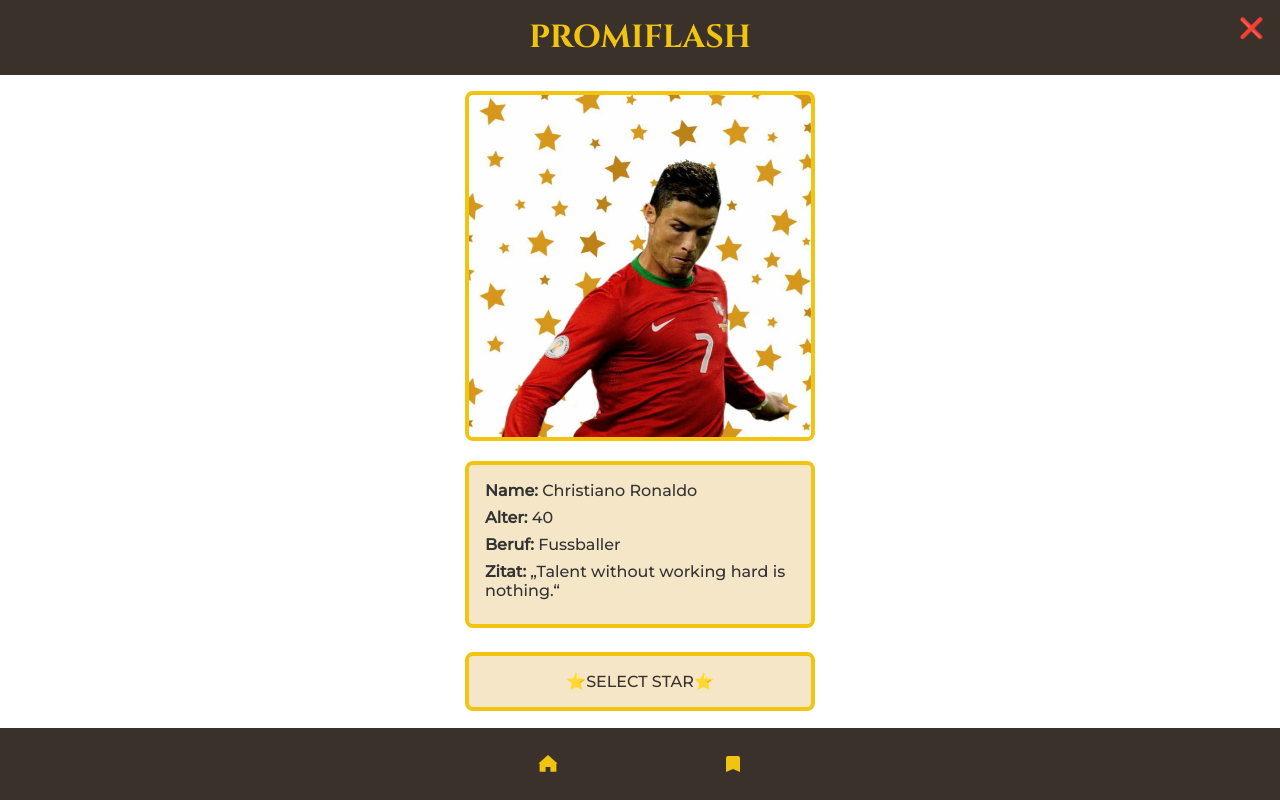
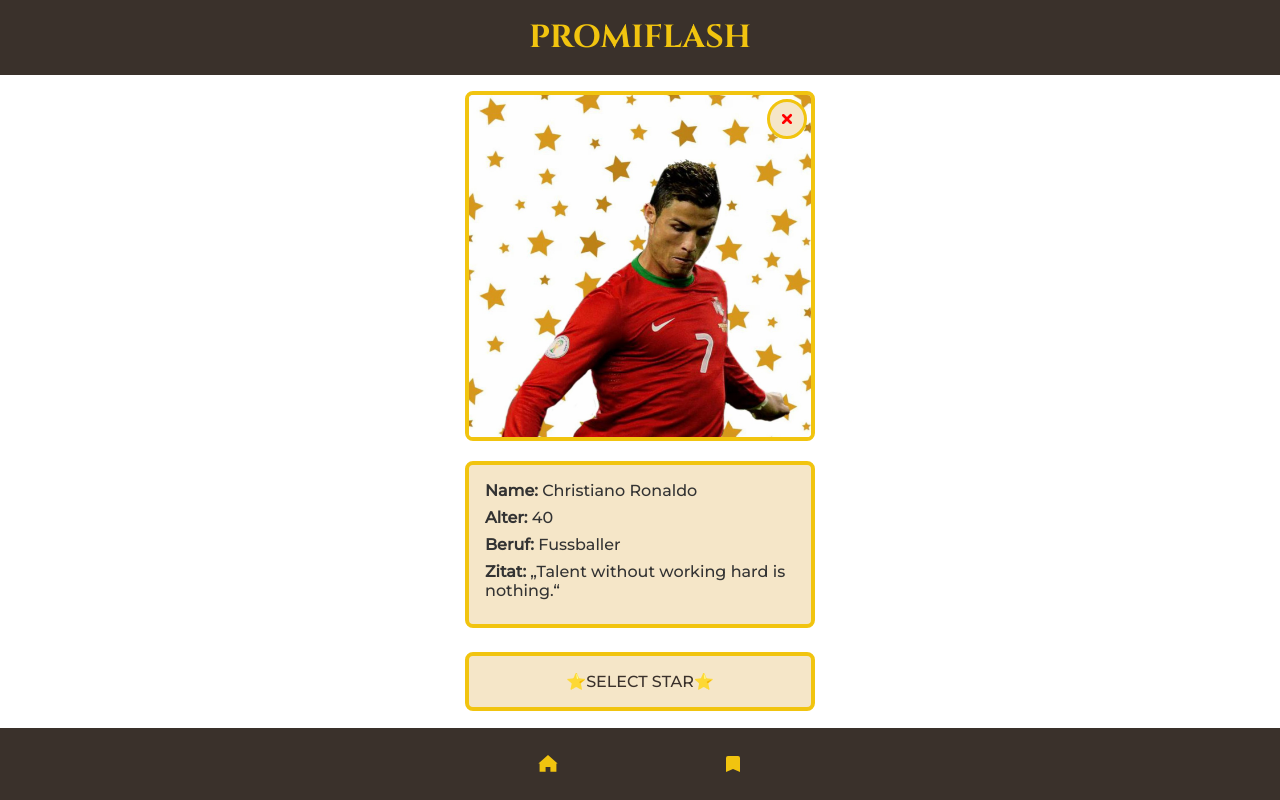
Before and after one commit to yannikholenstein/hci_ar_app, a plain HTML site: page detail-christiano.html in a window 1280 px wide. Drawn offline with Linux system fonts and the light colour scheme.

Commit message:
add close button

```diff
--- a/css/style.css
+++ b/css/style.css
@@ -223,6 +223,41 @@ body {
   margin-left: 10rem;
 }
 
+/* Detail-Image-Container für absolute Positionierung */
+.detail-image {
+  position: relative;
+}
+
+/* Close-Button als Kreis mit SVG drin */
+.detail-image .close {
+  position: absolute;
+  top: 0.5rem;
+  right: 0.5rem;
+  width: 2.5rem;
+  height: 2.5rem;
+  padding: 0;
+  border: 3px solid var(--color-gold);
+  background: var(--color-detail-bg);
+  border-radius: 50%;
+  display: flex;
+  align-items: center;
+  justify-content: center;
+  cursor: pointer;
+  z-index: 1;
+}
+
+/* SVG im Button skalieren */
+.detail-image .close svg {
+  fill: red;
+}
+.detail-image .close svg path {
+  fill: red;             /* Innenfarbe beibehalten */
+  stroke: red;           /* roter Außenstrich */
+  stroke-width: 2px;     /* Stärke des Strichs – größer = fetter */
+  stroke-linecap: round; /* abgerundete Enden */
+  stroke-linejoin: round;/* abgerundete Ecken */
+}
+
 /* Responsive: ab 600px zwei Spalten auf stars */
 @media (min-width: 600px) {
   .star-list {
--- a/detail-christiano.html
+++ b/detail-christiano.html
@@ -3,19 +3,25 @@
 <head>
   <meta charset="UTF-8">
   <meta name="viewport" content="width=device-width, initial-scale=1.0">
-  <title>Promiflash – Star One</title>
+  <title>Promiflash – Christiano Ronaldo</title>
   <link rel="stylesheet" href="css/style.css">
 </head>
 <body>
   <header class="header">
     <h1>PROMIFLASH</h1>
-    <!-- zurück zur Liste -->
-    <button class="close" onclick="location.href='stars.html'">❌</button>
   </header>
   <main class="main">
     <div class="detail-container">
       <div class="detail-image">
-        <img src="img/christiano_detail.jpg" alt="Star 1">
+        <!-- SVG-Close-Icon -->
+        <button class="close" onclick="location.href='stars.html'">
+          <svg xmlns="http://www.w3.org/2000/svg"
+               viewBox="0 0 24 24"
+               width="16" height="16">
+            <path d="M18.3 5.71a1 1 0 0 0-1.41 0L12 10.59 7.11 5.7A1 1 0 0 0 5.7 7.11L10.59 12l-4.89 4.89a1 1 0 1 0 1.41 1.41L12 13.41l4.89 4.89a1 1 0 0 0 1.41-1.41L13.41 12l4.89-4.89a1 1 0 0 0 0-1.4z"/>
+          </svg>
+        </button>
+        <img src="img/christiano_detail.jpg" alt="Christiano Ronaldo">
       </div>
       <div class="detail-info">
         <p><strong>Name:</strong> Christiano Ronaldo</p>
```
Also changed, not shown: detail-bb8.html (+9 -4 lines), detail-bob.html (+9 -3 lines), detail-johannes.html (+9 -3 lines), detail-statue.html (+9 -3 lines), detail-tom.html (+9 -3 lines).
